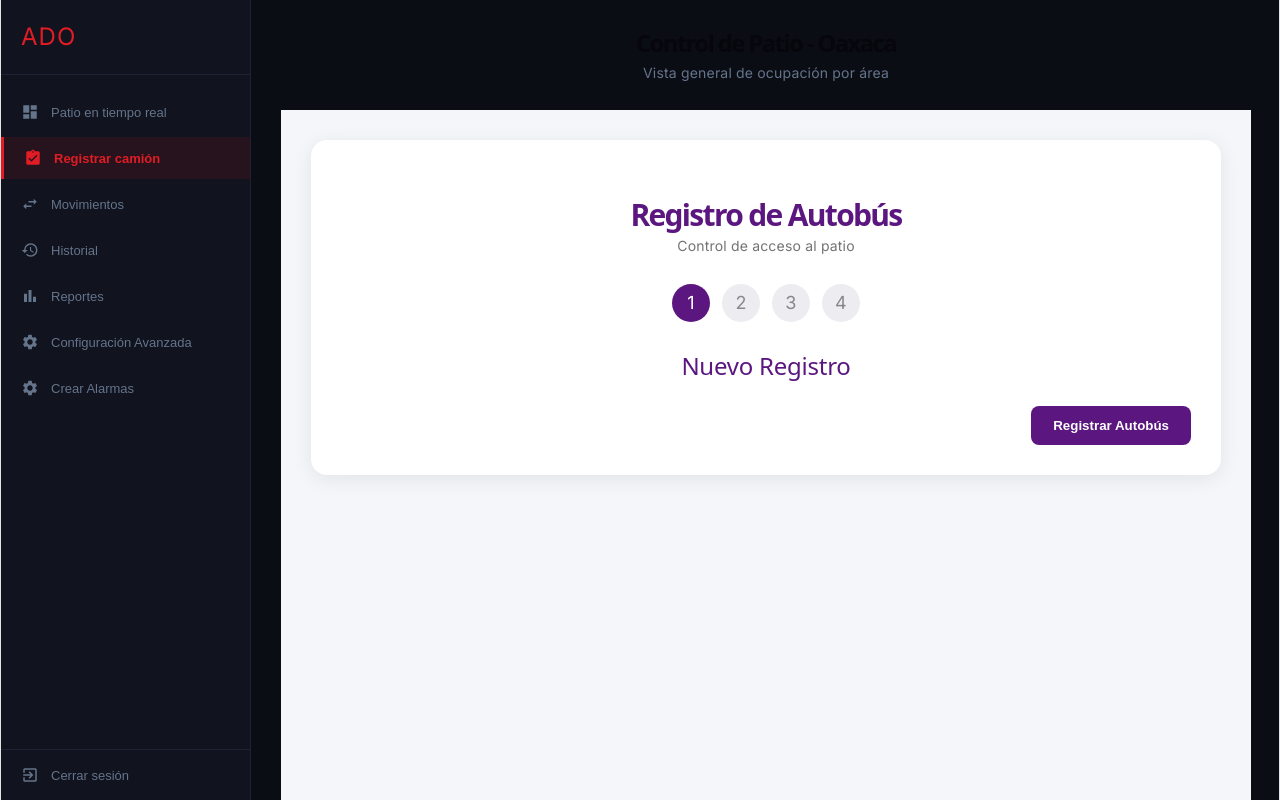
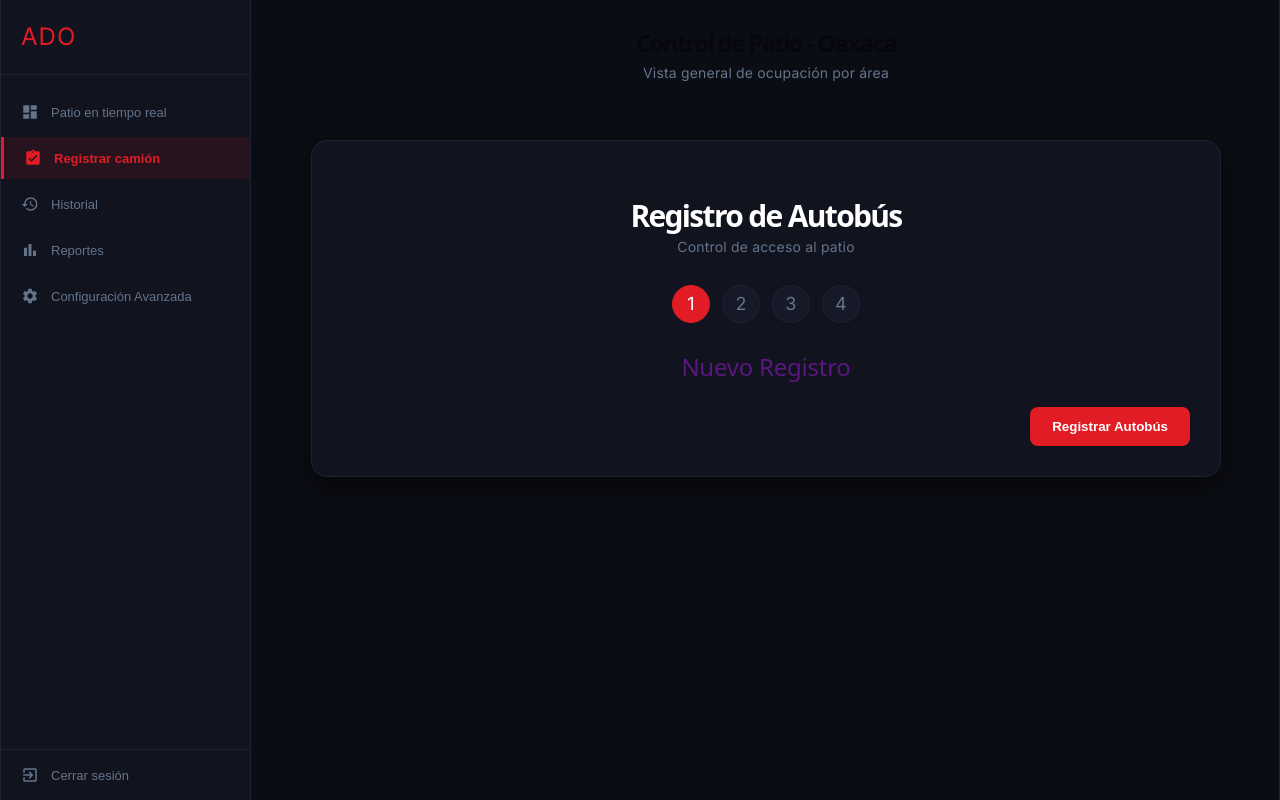
Before and after one commit to Rene3FG/ADO-Project, a React (Vite) app: page / in a window 1280 px wide. Both pictures are taken after a click on the button "Registrar camión". Built offline with nearby package versions, Linux system fonts and the light colour scheme.

Commit message:
Se cambio el TarjetaInfo.css y se modifico el temporizador

```diff
--- a/src/pages/ConfAvanz/ConfAvanz.css
+++ b/src/pages/ConfAvanz/ConfAvanz.css
@@ -1,80 +1,243 @@
-.config-panel h2 {
-  font-size: 22px;
-  font-weight: 600;
-  margin: 0 0 6px 0;
-  color: #ffffff;
+body {
+  margin: 0;
+  font-family: 'Inter', sans-serif;
+  background-color: var(--background);
+  color: var(--text-primary);
 }
 
-.config-grid {
+/* 1. ACTUALIZAMOS LA PALETA DE COLORES (Variables) */
+:root {
+  --primary: #e21c24; /* Rojo ADO */
+  --primary-dark: #b8151c; /* Rojo oscuro para el hover de botones */
+  --background: #0b0d14; /* Fondo principal de la app */
+  --card-bg: #11131e; /* Fondo de tarjetas */
+  --input-bg: #161927; /* Fondo de inputs y elementos internos */
+  --border: #1e2235; /* Borde oscuro */
+  --text-primary: #ffffff; /* Texto blanco principal */
+  --text-secondary: #64748b; /* Texto gris secundario */
+}
+
+.registro-page {
+  min-height: 100vh;
+  background-color: var(--background);
+  padding: 30px;
+  display: flex;
+  justify-content: center;
+  align-items: flex-start;
+}
+
+.registro-card {
+  width: 100%;
+  max-width: 950px;
+  background: var(--card-bg); /* Color de tarjeta oscura */
+  border: 1px solid var(--border); /* Borde sutil oscuro */
+  border-radius: 16px;
+  padding: 30px;
+  box-shadow: 0 10px 25px rgba(0,0,0,0.5); /* Sombra para modo oscuro */
+}
+
+.registro-title {
+  color: var(--text-primary);
+  font-size: 30px;
+  font-weight: 700;
+  margin-bottom: 5px;
+}
+
+.registro-subtitle {
+  color: var(--text-secondary);
+  font-size: 14px;
+  margin-bottom: 25px;
+}
+
+/* PASOS (Indicadores circulares) */
+
+.step-indicator {
+  display: flex;
+  justify-content: center;
+  align-items: center;
+  gap: 12px;
+  margin-bottom: 30px;
+}
+
+.step {
+  width: 38px;
+  height: 38px;
+  border-radius: 50%;
+  background: var(--input-bg);
+  border: 1px solid var(--border);
+  color: var(--text-secondary);
+  display: flex;
+  justify-content: center;
+  align-items: center;
+  font-weight: 600;
+}
+
+.step.active {
+  background: var(--primary);
+  border-color: var(--primary);
+  color: white;
+}
+
+/* FORMULARIO */
+
+.form-grid {
+  display: grid;
+  grid-template-columns: 1fr 1fr;
+  gap: 18px;
+}
+
+.input-group {
   display: flex;
   flex-direction: column;
-  gap: 16px;
-  max-width: 650px;
-  margin-top: 20px;
 }
 
-.config-option-card {
-  background-color: #11131e;
-  border: 1px solid #1e2235;
-  border-radius: 10px;
-  padding: 18px 24px;
+.input-group label {
+  margin-bottom: 6px;
+  font-size: 13px;
+  font-weight: 600;
+  color: var(--text-primary);
+}
+
+.input-group input,
+.input-group select,
+.input-group textarea {
+  padding: 12px;
+  border: 1px solid var(--border);
+  border-radius: 8px;
+  font-size: 14px;
+  background: var(--input-bg); /* Fondo oscuro para los campos */
+  color: var(--text-primary);
+  transition: all 0.2s ease;
+}
+
+/* Placeholder color */
+.input-group input::placeholder,
+.input-group textarea::placeholder {
+  color: #475569; /* Gris oscuro para el texto de ayuda */
+  font-weight: 400;
+}
+
+/* Para select (opciones) */
+.input-group select option {
+  color: var(--text-primary);
+  background: var(--card-bg);
+}
+
+.input-group textarea {
+  min-height: 100px;
+  resize: none;
+}
+
+/* Focus de campos (Iluminación roja ADO) */
+.input-group input:focus,
+.input-group select:focus,
+.input-group textarea:focus {
+  outline: none;
+  border-color: var(--primary);
+  box-shadow: 0 0 0 3px rgba(226, 28, 36, 0.15); /* Halo rojo transparente */
+}
+
+/* ÁREAS (Tarjetas seleccionables) */
+
+.area-grid {
+  display: grid;
+  grid-template-columns: repeat(3, 1fr);
+  gap: 15px;
+}
+
+.area-card {
+  background: var(--input-bg);
+  border: 1px solid var(--border);
+  border-radius: 12px;
+  padding: 20px;
+  text-align: center;
+  font-weight: 600;
+  cursor: pointer;
+  transition: 0.2s;
+  color: var(--text-primary);
+}
+
+.area-card:hover {
+  transform: translateY(-2px);
+  border-color: var(--primary);
+  background-color: var(--card-bg);
+}
+
+.area-card.selected {
+  background: rgba(226, 28, 36, 0.08); /* Fondo rojizo suave (como en config-panel) */
+  border: 1px solid var(--primary);
+  color: var(--primary);
+}
+
+/* RESUMEN */
+
+.confirm-card {
+  background: var(--input-bg);
+  border: 1px solid var(--border);
+  border-radius: 12px;
+  padding: 20px;
+  color: var(--text-secondary);
+}
+
+.confirm-card p {
+  margin: 10px 0;
+}
+
+.confirm-card p strong {
+  color: var(--text-primary); /* Resalta las etiquetas del resumen en blanco */
+}
+
+/* BOTONES */
+
+.button-group {
   display: flex;
-  align-items: center;
-  gap: 20px;
+  justify-content: flex-end;
+  gap: 12px;
+  margin-top: 25px;
+}
+
+.btn-primary,
+.btn-success {
+  background: var(--primary);
+  color: white;
+  border: none;
+  padding: 12px 22px;
+  border-radius: 8px;
+  cursor: pointer;
+  font-weight: 600;
+  transition: background-color 0.2s ease;
+}
+
+.btn-primary:hover,
+.btn-success:hover {
+  background: var(--primary-dark);
+}
+
+.btn-secondary {
+  background: transparent;
+  border: 1px solid var(--border);
+  color: var(--text-secondary);
+  padding: 12px 22px;
+  border-radius: 8px;
   cursor: pointer;
   transition: all 0.2s ease;
 }
 
-.config-option-card:hover {
-  border-color: #e21c24;
-  background-color: #161927;
-  transform: translateX(4px);
+.btn-secondary:hover {
+  background: rgba(255, 255, 255, 0.03);
+  color: var(--text-primary);
 }
 
-.config-option-icon {
-  font-size: 26px;
-  color: #e21c24;
-  background-color: rgba(226, 28, 36, 0.08);
-  padding: 10px;
-  border-radius: 8px;
-  display: flex;
-  align-items: center;
-  justify-content: center;
+/* RESPONSIVE */
+
+@media(max-width:768px) {
+  .form-grid {
+    grid-template-columns: 1fr;
+  }
+  .area-grid {
+    grid-template-columns: 1fr;
+  }
+  .button-group {
+    flex-direction: column;
+  }
 }
-
-.config-option-text h3 {
-  margin: 0 0 4px 0;
-  font-size: 15px;
-  font-weight: 600;
-  color: #ffffff;
-}
-
-.config-option-text p {
-  margin: 0;
-  font-size: 13px;
-  color: #64748b;
-  line-height: 1.4;
-}
-
-/* 1. AGREGAMOS ESTA CLASE PARA CENTRAR TODO EL BLOQUE */
-.config-panel {
-  max-width: 650px;
-  margin: 40px auto 0 auto; /* ⬅️ El 'auto' centra todo en la pantalla */
-
-  /* Quítale las diagonales a la siguiente línea si también quieres que el título quede en medio: */
-  /* text-align: center; */
-}
-
-.config-panel h2 {
-  font-size: 22px;
-  font-weight: 600;
-  margin: 0 0 6px 0;
-  color: #ffffff;
-}
-
-.config-grid {
-  display: flex;
-  flex-direction: column;
-  gap: 16px;
-  margin-top: 20px;
-}
--- a/src/pages/Patio/DropDrag.jsx
+++ b/src/pages/Patio/DropDrag.jsx
@@ -131,8 +131,6 @@ export default function DropDrag() {
         );
       case 'registrar':
         return <Registro />;
-      case 'movimientos':
-        return <div className="pantalla-vacia"><h2>Pantalla de Movimientos</h2></div>;
       case 'historial':
         return <div className="pantalla-vacia"><h2>Pantalla de Historial</h2></div>;
       case 'reportes':
@@ -169,13 +167,6 @@ export default function DropDrag() {
             <span>Registrar camión</span>
           </button>
           <button
-            className={`sidebar__item ${pestanaActiva === 'movimientos' ? 'sidebar__item--active' : ''}`}
-            onClick={() => setPestanaActiva('movimientos')}
-          >
-            <MdSwapHoriz className="sidebar__icon" />
-            <span>Movimientos</span>
-          </button>
-          <button
             className={`sidebar__item ${pestanaActiva === 'historial' ? 'sidebar__item--active' : ''}`}
             onClick={() => setPestanaActiva('historial')}
           >
@@ -195,13 +186,6 @@ export default function DropDrag() {
           >
             <MdSettings className="sidebar__icon" />
             <span>Configuración Avanzada</span>
-          </button>
-          <button
-            className={`sidebar__item ${pestanaActiva === 'Alarmas' ? 'sidebar__item--active' : ''}`}
-            onClick={() => setPestanaActiva('configuracion')}
-          >
-            <MdSettings className="sidebar__icon" />
-            <span>Crear Alarmas</span>
           </button>
         </nav>
 
--- a/src/pages/Patio/TarjetaInfo.jsx
+++ b/src/pages/Patio/TarjetaInfo.jsx
@@ -1,4 +1,8 @@
 import { useState, useEffect, useRef } from 'react';
+
+//Esta variable vive afuera del componente.
+// Sobrevive aunque se cambie de pestaña y el componente se destruya.
+const memoriaTiempos = {};
 
 export default function TarjetaInfo({
   camion,
@@ -9,14 +13,28 @@ export default function TarjetaInfo({
   const alertaGenerada = useRef(false);
 
   useEffect(() => {
-    setSegundos(0);
+    // Se registra el camion con su hora exacta de entrada en milisegundos.
+    if (!memoriaTiempos[camion.id] || memoriaTiempos[camion.id].area !== camion.area) {
+      memoriaTiempos[camion.id] = {
+        area: camion.area,
+        horaEntrada: Date.now(),
+        alertaYaSonada: false
+      };
+    }
+    alertaGenerada.current = memoriaTiempos[camion.id].alertaYaSonada;
 
-    const cronometro = setInterval(() => {
-      setSegundos((prev) => prev + 1);
-    }, 1000);
+    //Función que calcula el tiempo real restando la hora actual menos la hora de entrada
+    const calcularTiempoReal = () => {
+      const segundosReales = Math.floor((Date.now() - memoriaTiempos[camion.id].horaEntrada) / 1000);
+      setSegundos(segundosReales);
+    };
+
+    calcularTiempoReal();
+
+    const cronometro = setInterval(calcularTiempoReal, 1000);
 
     return () => clearInterval(cronometro);
-  }, [camion.area]);
+  }, [camion.id, camion.area]);
 
   const formatearTiempo = (totSegundos) => {
     const minutos = Math.floor(totSegundos / 60);
@@ -31,13 +49,16 @@ useEffect(() => {
     if (segundos >= 15 && !alertaGenerada.current) {
       alertaGenerada.current = true;
 
+      //La alerta se guarda para que no vuelva a sonar
+      memoriaTiempos[camion.id].alertaYaSonada = true;
+
       crearAlerta({
         autobus: camion.codigo,
         area: camion.area,
         tiempo: formatearTiempo(segundos),
       });
     }
-}, [segundos, camion.codigo, camion.area, crearAlerta]);
+  }, [segundos, camion.codigo, camion.area, crearAlerta, camion.id]);
 
   let colorSemaforo = "verde";
 
@@ -70,7 +91,6 @@ if (segundos >= 15) {
       <div className="bus-card__status">
         Tiempo en área: {formatearTiempo(segundos)}
       </div>
-
     </div>
   );
 }
--- a/src/pages/Registro/Resgistro.css
+++ b/src/pages/Registro/Resgistro.css
@@ -8,8 +8,8 @@ body {
 :root{
   --primary: #5B177F;
   --primary-dark: #652378;
-  --background: #f5f6fa;
-  --card: #ffffff;
+  --background: #11131e;
+  --card-text: #e21c24;
   --border: #e4e4e7;
   --text-primary: #2d2d2d;
   --text-secondary: #737373;
@@ -17,7 +17,7 @@ body {
 
 .registro-page{
   min-height:100vh;
-  background:var(--background);
+  background-color: #11131e;
   padding:30px;
   display:flex;
   justify-content:center;
@@ -27,14 +27,14 @@ body {
 .registro-card{
   width:100%;
   max-width:950px;
-  background:white;
+  background:#11131e;
   border-radius:16px;
   padding:30px;
   box-shadow:0 4px 20px rgba(0,0,0,.08);
 }
 
 .registro-title{
-  color:var(--primary);
+  color:var(--card-text);
   font-size:30px;
   font-weight:700;
   margin-bottom:5px;
@@ -90,7 +90,7 @@ body {
   margin-bottom:6px;
   font-size:13px;
   font-weight:600;
-  color:#555;
+  color:#ffffff;
 }
 
 .input-group input,
@@ -130,7 +130,7 @@ body {
 .input-group select:focus,
 .input-group textarea:focus{
   outline:none;
-  border-color:var(--primary);
+  border-color:var(--card-text);
   box-shadow:0 0 0 3px rgba(122,45,145,.15);
   color: var(--text-primary);
 }
```
Lines whose indentation alone changed are shown as unchanged.
